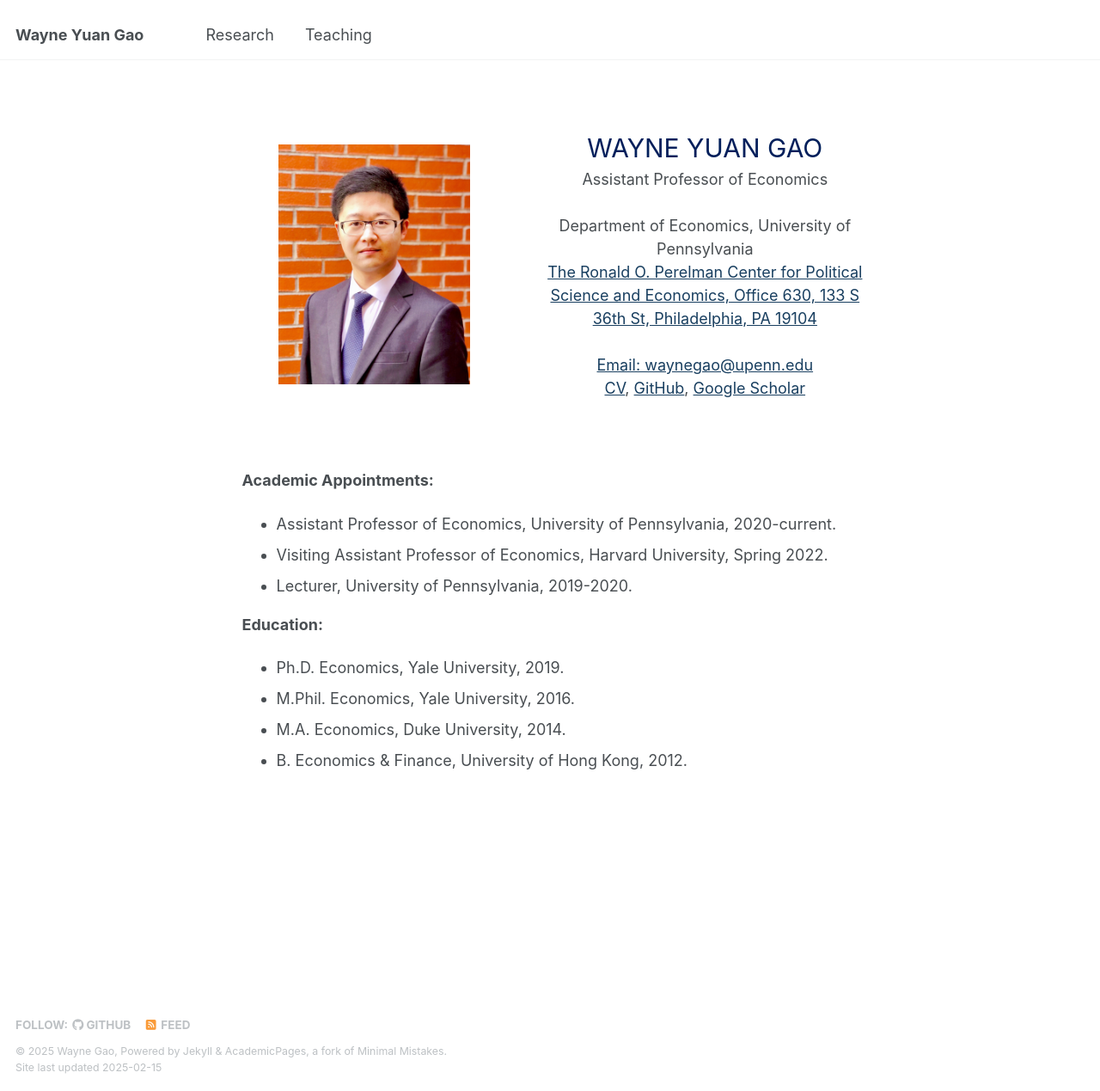
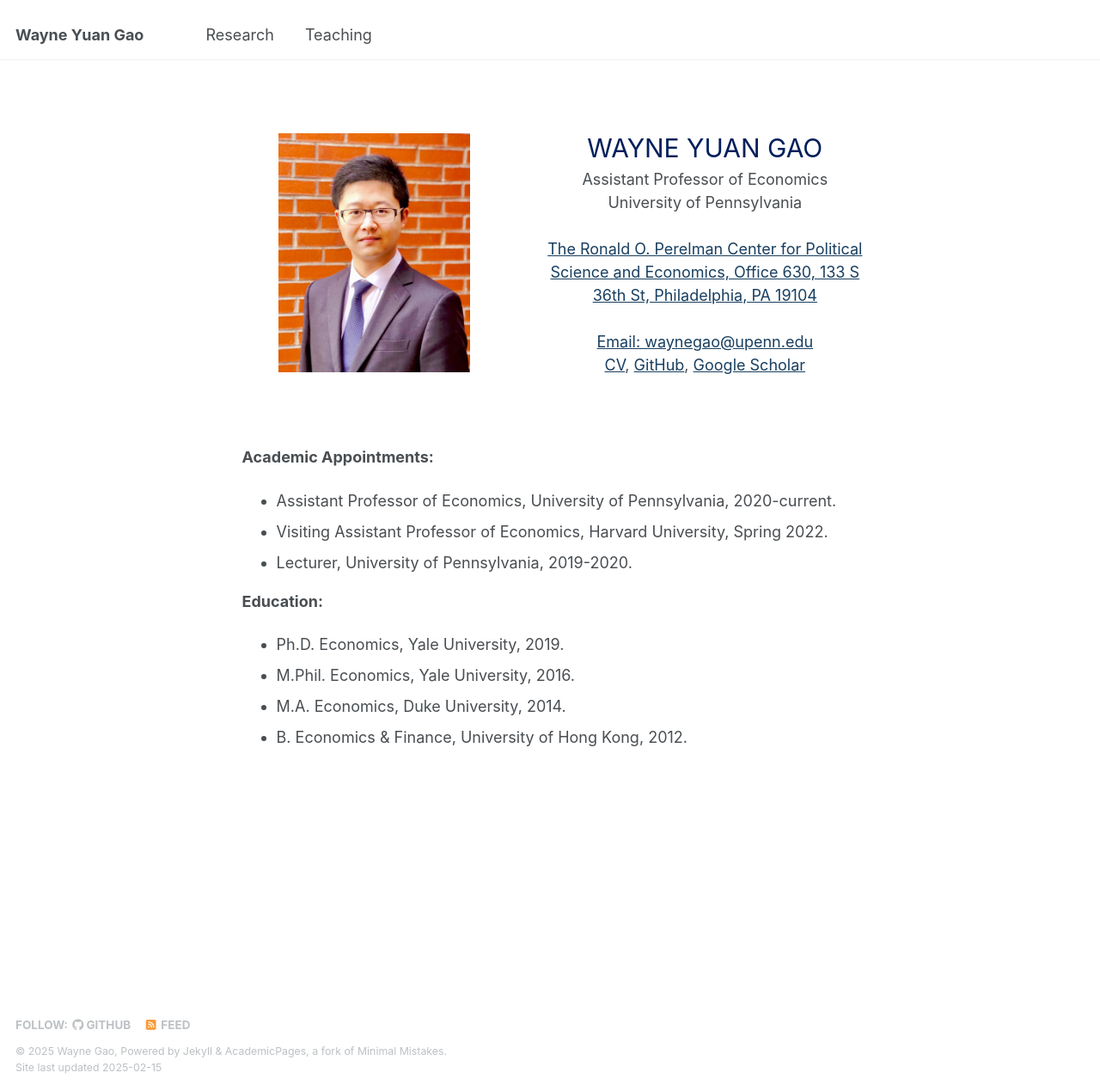
Before and after one commit to wayne-y-gao/wayne-y-gao.github.io, a Jekyll site: the page built from _pages/about.md, in a window 1280 px wide and 1269 px high. Shown: the whole window at 86% size. Built offline with Jekyll 4.4.1, drawn with Linux system fonts in a browser that asks for light colours.

Commit message:
Update about.md

```diff
--- a/_pages/about.md
+++ b/_pages/about.md
@@ -17,9 +17,8 @@ redirect_from:
     </div>
     <div style="text-align: center; font-size: 18px; align-items: center;">
       Assistant Professor of Economics<br>
+      University of Pennsylvania<br>
       <br>
-      Department of Economics,
-      University of Pennsylvania<br>
       <a href="https://maps.app.goo.gl/BRp9q7D5ssHQ7rJi9"> The Ronald O. Perelman Center for Political Science and Economics, Office 630, 133 S 36th St, Philadelphia, PA 19104</a><br>
       <br>
       <a href="mailto:waynegao@upenn.edu">Email: waynegao@upenn.edu</a><br>
```
